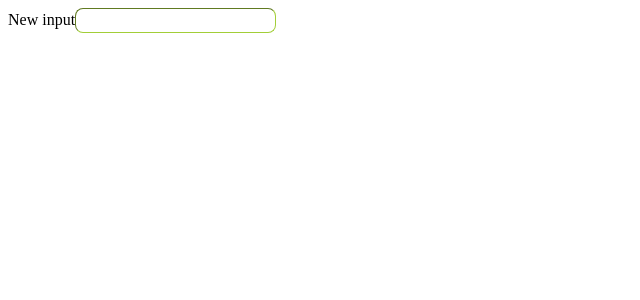
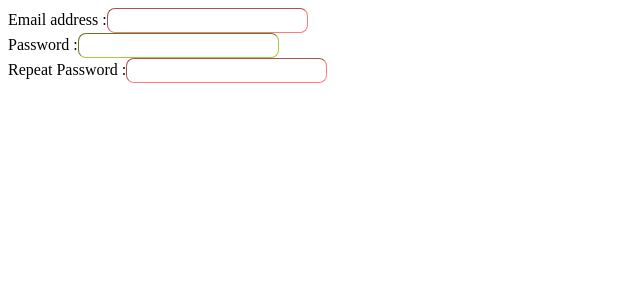
Before and after one commit to elkarouani/byny-market-fullstack-app, a Next.js app in the folder app/: page /auth/sign_in in a window 1280 px wide. Shown: the top 300 px of the page, without its empty margins (0-640 px from the left). Built offline with nearby package versions, Linux system fonts and the light colour scheme.

Commit message:
Task: Create sign in form section

```diff
--- a/app/pages/auth/sign_in.tsx
+++ b/app/pages/auth/sign_in.tsx
@@ -1,13 +1,11 @@
-import { MyInput } from "components/UI";
+import { SignInForm, SignUpForm } from "sections";
 
 export default function SignIn() {
   return (
     <div>
-      <div className="w-2/3">
-        <MyInput
-          label_classes="font-medium text-[#122E44]"
-          input_classes="formInput"
-        />
+      <div className="px-12 py-14">
+        {/* <SignInForm /> */}
+        <SignUpForm />
       </div>
     </div>
   )
--- /dev/null
+++ b/app/sections/Auth/SignInForm/SignInForm.tsx
@@ -0,0 +1,22 @@
+import { MyInput } from "components/UI";
+
+const SignInForm = () => {
+	return (
+		<form action="#" className="space-y-8">
+			<MyInput
+				label="Email address :"
+				input_id="email_address"
+				label_classes="font-medium text-[#122E44]"
+				input_classes={`formInput ${'inputError'}`}
+			/>
+			<MyInput
+				label="Password :"
+				input_id="password"
+				label_classes="font-medium text-[#122E44]"
+				input_classes="formInput"
+			/>
+		</form>
+	);
+};
+
+export default SignInForm;
--- /dev/null
+++ b/app/sections/Auth/SignInForm/__import__.ts
@@ -0,0 +1,2 @@
+import SignInForm from "./SignInForm";
+export default SignInForm;
--- /dev/null
+++ b/app/sections/Auth/SignUpForm/SignUpForm.tsx
@@ -0,0 +1,28 @@
+import { MyInput } from "components/UI";
+
+const SignUpForm = () => {
+	return (
+		<form action="#" className="space-y-8">
+			<MyInput
+				label="Email address :"
+				input_id="email_address"
+				label_classes="font-medium text-[#122E44]"
+				input_classes={`formInput ${'inputError'}`}
+			/>
+			<MyInput
+				label="Password :"
+				input_id="password"
+				label_classes="font-medium text-[#122E44]"
+				input_classes="formInput"
+			/>
+            <MyInput
+				label="Repeat Password :"
+				input_id="repeat_password"
+				label_classes="font-medium text-[#122E44]"
+				input_classes={`formInput ${'inputError'}`}
+			/>
+		</form>
+	);
+};
+
+export default SignUpForm;
--- /dev/null
+++ b/app/sections/Auth/SignUpForm/__import__.ts
@@ -0,0 +1,2 @@
+import SignUpForm from "./SignUpForm";
+export default SignUpForm;
--- a/app/sections/index.ts
+++ b/app/sections/index.ts
@@ -6,6 +6,8 @@ import ProductsList from './ProductsList/__import__';
 import Footer from './Footer/__import__';
 import CartList from './CartList/__import__';
 import CheckoutForm from './CheckoutForm/__import__';
+import SignInForm from './Auth/SignInForm/__import__';
+import SignUpForm from './Auth/SignUpForm/__import__';
 
 
 export {
@@ -16,5 +18,7 @@ export {
 	ProductsList,
 	Footer,
 	CartList,
-	CheckoutForm
+	CheckoutForm,
+	SignInForm,
+	SignUpForm,
 };
```
Also changed, not shown: 2 other files (tests, documents, lock files or other folders).
